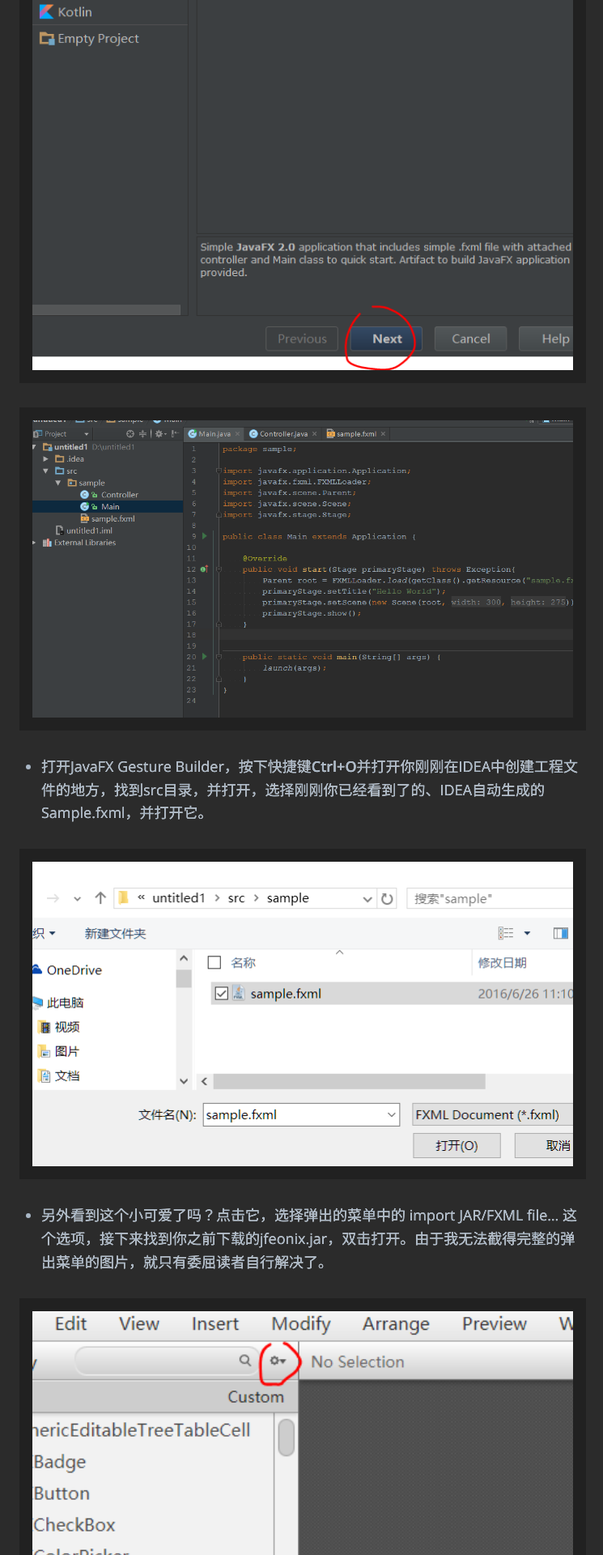
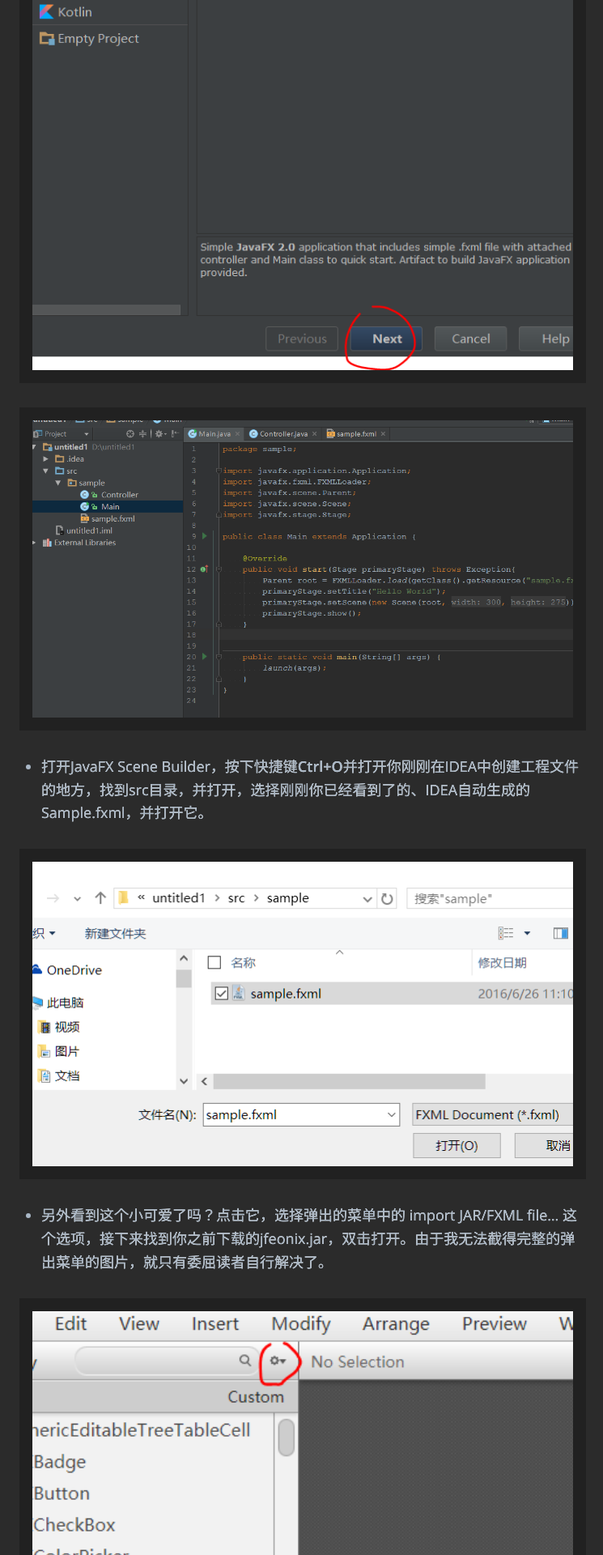
Before and after one commit to kangkangkang/ice1000.github.io, a Jekyll site: the page built from _posts/Java/2016-6-25-MDOnDesktop.md, in a window 1280 px wide. Shown: the part 2072-3992 px from the top of the page at 81% size, without its empty margins (266-1011 px from the left). Built offline with Jekyll 4.4.1, drawn with Linux system fonts in a browser that asks for light colours; some web fonts are replaced.

Commit message:
commit via human

```diff
--- a/_posts/Java/2016-6-25-MDOnDesktop.md
+++ b/_posts/Java/2016-6-25-MDOnDesktop.md
@@ -46,7 +46,7 @@ description: Use Material Design on desktop
 <center>
     <p><img src="/../../../assets/images/java/javafx1/1.png" align="center"></p>    <p><img src="/../../../assets/images/java/javafx1/2.png" align="center"></p>
 </center>
-+ 打开JavaFX Gesture Builder，按下快捷键**Ctrl+O**并打开你刚刚在IDEA中创建工程文件的地方，找到src目录，并打开，选择刚刚你已经看到了的、IDEA自动生成的Sample.fxml，并打开它。
++ 打开JavaFX Scene Builder，按下快捷键**Ctrl+O**并打开你刚刚在IDEA中创建工程文件的地方，找到src目录，并打开，选择刚刚你已经看到了的、IDEA自动生成的Sample.fxml，并打开它。
 <center>
     <p><img src="/../../../assets/images/java/javafx1/3.png" align="center"></p>
 </center>
@@ -70,7 +70,7 @@ description: Use Material Design on desktop
 </center>
 是不是一股中国高中教材里的Visual basic的感觉。没错，这个非常类似VB，不过基于Java让它拥有更大的能量。
 
-+ **Ctrl+S** 保存。现在我们转移到IntelliJ IDEA。Gesture Builder先别忙关掉，留着我们待会还要用。
++ **Ctrl+S** 保存。现在我们转移到IntelliJ IDEA。Scene Builder先别忙关掉，留着我们待会还要用。
 
 ## 小成果
 
@@ -142,7 +142,7 @@ enjoy!
 
 ## 你学到了什么
 1. jfoenix的使用与下载
-1. JavaFX Gesture Builder的安装与使用
+1. JavaFX Scene Builder的安装与使用
 1. 如何进行JavaFX项目构建
 1. 如何运行一个IDEA项目
 1. Main.java中部分参数的含义
```
